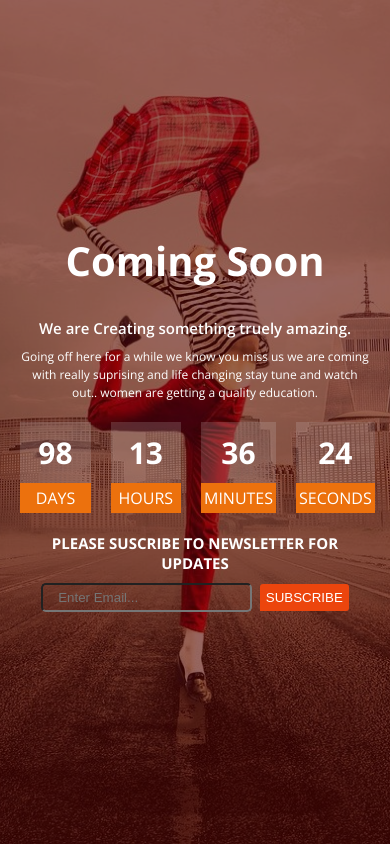
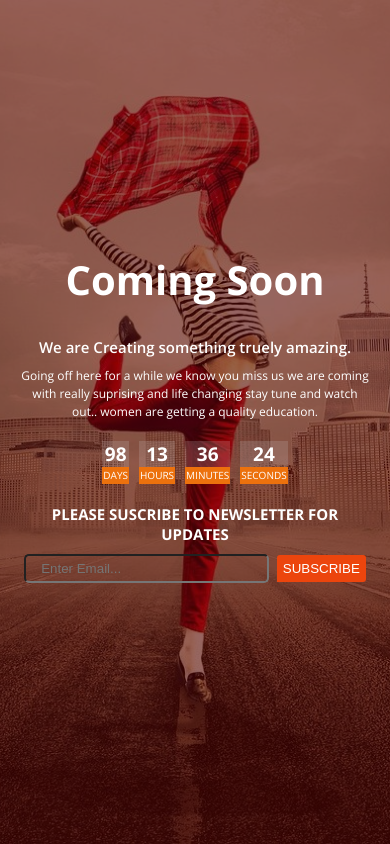
Before and after one commit to DamilolaAbiona/landing-page, a plain HTML site: page index.html in a window 390 px wide. Drawn offline with nearby package versions, Linux system fonts and the light colour scheme.

Commit message:
landingPage

```diff
--- a/style.css
+++ b/style.css
@@ -133,30 +133,7 @@ img {
   background: rgba(205, 195, 195, 0.2);
 }
 .box > p {
-  /* background-image: linear-gradient(
-    to right top,
-    #e32511,
-    #e73f0c,
-    #ea5209,
-    #ed6307,
-    #ef730a
-  );
-  background-image: linear-gradient(
-    to right top,
-    #c10808,
-    #cc1807,
-    #d62305,
-    #e12d03,
-    #eb3700
-  );
-  background-image: linear-gradient(
-    to right top,
-    #c10808,
-    #a80808,
-    #900707,
-    #780704,
-    #610600
-  ); */
+
   background:
   #ec710d;
   padding: 0.3rem;
@@ -190,14 +167,6 @@ button {
    #ec450d;
 
 
-   /* background-image: linear-gradient(
-    to right top,
-    #c10808,
-    #cc1807,
-    #d62305,
-    #e12d03,
-    #eb3700
-  ); */
   border: 1px solid transparent;
 
   border-radius: 3px 3px 3px 0px;
@@ -211,8 +180,15 @@ button:hover {
 }
 
 /* media Query */
-@media screen and (max-width:600px){
+@media screen and (max-width: 600px){
+
+  .container{
+   width: ;
+  }
+
+
   .custom-body {
+    width: 100%;
   height: 100vh;
   margin: 0 auto;
   display: flex;
@@ -239,8 +215,39 @@ button:hover {
   font-size: 1.2rem;
   font-weight: 300;
 }
+form{
+  flex-wrap: wrap;
+}
+form > input{
+  width: 70%;
+  margin-bottom: 1rem;
+}
 
 .box-items {
-  margin-left: 2.5rem;
+  margin-left: 1rem;
+
+
+
+
 }
+.box {
+  margin-right: 1rem;
+  text-transform: uppercase;
+
 }
+.box > div {
+  padding: 0rem .2rem;
+  margin-top: 2rem;
+  text-transform: uppercase;
+  font-size: 1.9rem;
+  font-weight: 800;
+  background: rgba(205, 195, 195, 0.2);
+}
+.box > p {
+  font-size: 1rem;
+  background:
+  #ec710d;
+  padding: 0.1rem;
+}
+
+}
```
